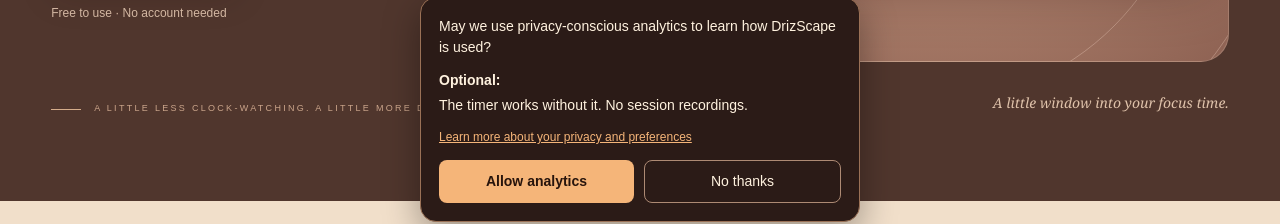
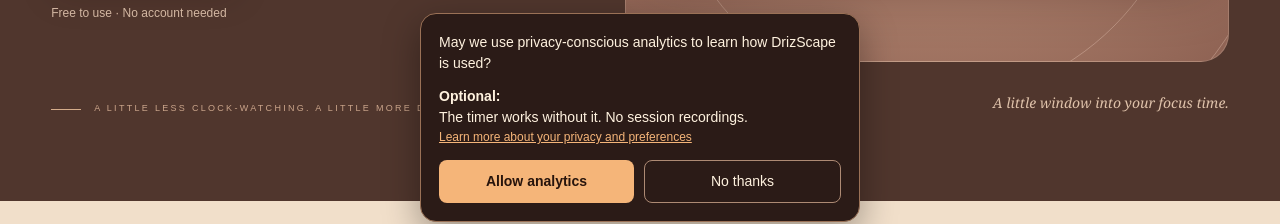
Before and after one commit to ShaphC/driz-lo, a Next.js app: page / in a window 1280 px wide. Shown: the part 562-786 px from the top of the page. Built offline with nearby package versions, Linux system fonts and the light colour scheme; no server answers.

Commit message:
reduced the spacing

```diff
--- a/components/AnalyticsConsent.tsx
+++ b/components/AnalyticsConsent.tsx
@@ -73,16 +73,9 @@ export default function AnalyticsConsent() {
         May we use privacy-conscious analytics to learn how DrizScape is used?
       </p>
 
-      <p
-        style={{
-          margin: "0 0 12px",
-          lineHeight: 1.5,
-        }}
-      >
+      <p>
         <strong>Optional:</strong>
-        <span style={{ display: "block", marginTop: 4 }}>
-          The timer works without it. No session recordings.
-        </span>
+        <p>The timer works without it. No session recordings.</p>
       </p>
 
       <p style={{ margin: "0 0 14px", fontSize: 12 }}>
```
